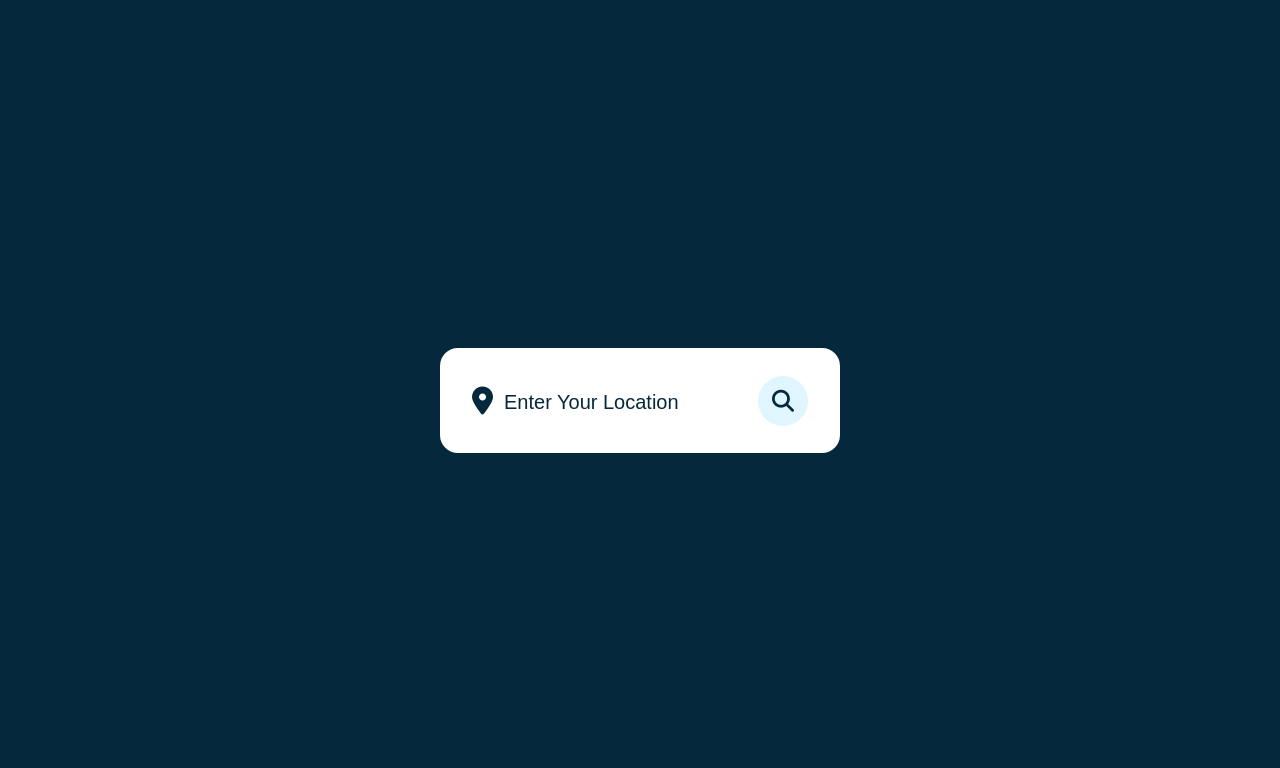
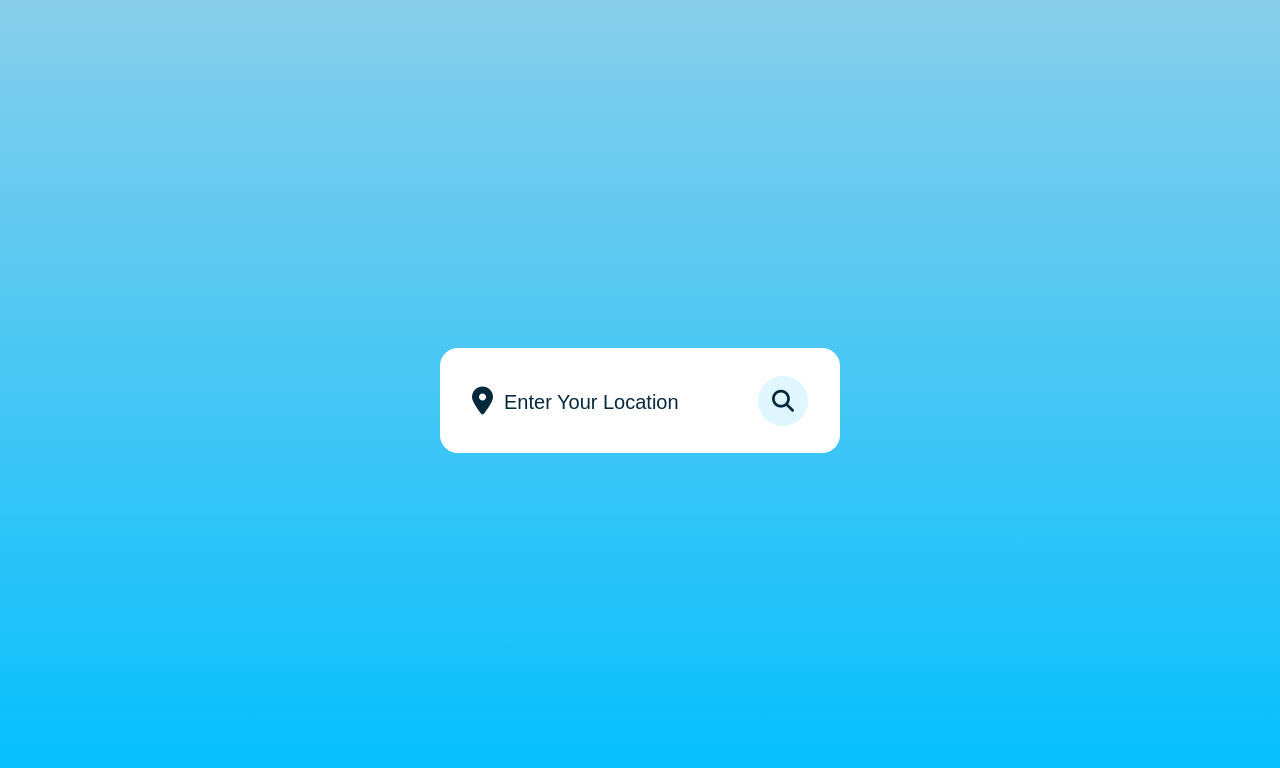
Before and after one commit to RaihanAli29/weather-app, a plain HTML site: page index.html in a window 1280 px wide. Drawn offline with nearby package versions, Linux system fonts and the light colour scheme.

Commit message:
Change background to glinear gradient and upload completed README file

```diff
--- a/index.html
+++ b/index.html
@@ -5,7 +5,7 @@
     <meta http-equiv="X-UA-Compatible" content="IE=edge" />
     <meta name="viewport" content="width=device-width, initial-scale=1.0" />
     <link
-      href="https://fonts.googleapis.com/css2?family=Poppins:wght@300;400;500;600;700;800;900&family=Roboto:wght@300;400;500;700;900&display=swap"
+      href="https://fonts.googleapis.com/css2?family=Open+Sans:wght@300;400;500;600;700;800;900&display=swap"
       rel="stylesheet" />
     <link rel="stylesheet" href="style.css" />
     <title>Weather App | Raihan Ali</title>
--- a/style.css
+++ b/style.css
@@ -11,7 +11,7 @@ body {
   display: flex;
   align-items: center;
   justify-content: center;
-  background: #06283d;
+  background: linear-gradient(to bottom, #87ceeb, #00bfff);
 }
 
 .container {
@@ -22,7 +22,7 @@ body {
   padding: 28px 32px;
   overflow: hidden;
   border-radius: 18px;
-  font-family: "Roboto", sans-serif;
+  font-family: "Open Sans", sans-serif;
   transition: 0.6s ease-out;
 }
 
```
Also changed, not shown: images/screenshot.png (added), 1 other file.
